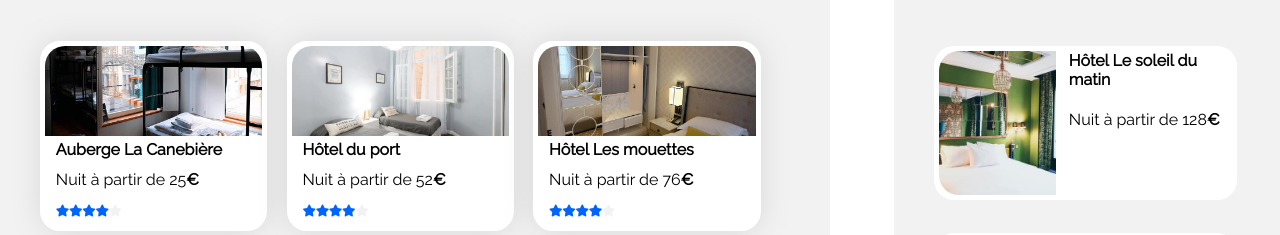
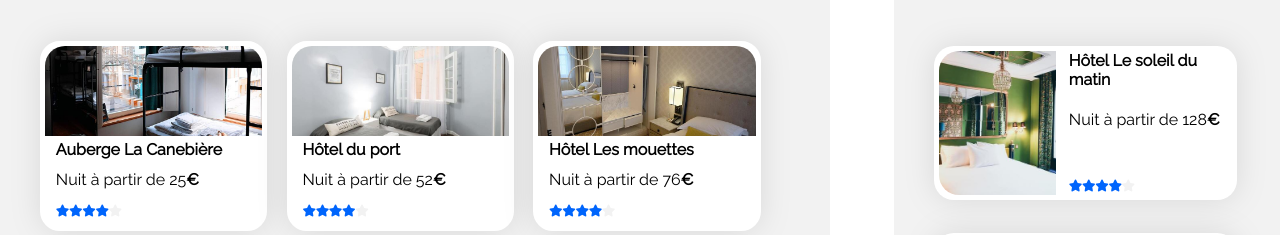
Before and after one commit to ArnaudR63/Projet-2-OpenClassrooms, a plain HTML site: page index.html in a window 1280 px wide. Shown: the part 463-698 px from the top of the page. Drawn offline with Linux system fonts and the light colour scheme.

Commit message:
résolution bug étoiles

```diff
--- a/CSS/style.css
+++ b/CSS/style.css
@@ -330,6 +330,7 @@ a.property:nth-child(3) {
     padding: 5px 5px 5px 5px;
     background: white;
     border-radius: 20px;
+    filter: drop-shadow(0px 0px 15px rgba(0, 0, 0, 0.1));
     margin: 33px 1% 0px 1%;
 }
 
```
